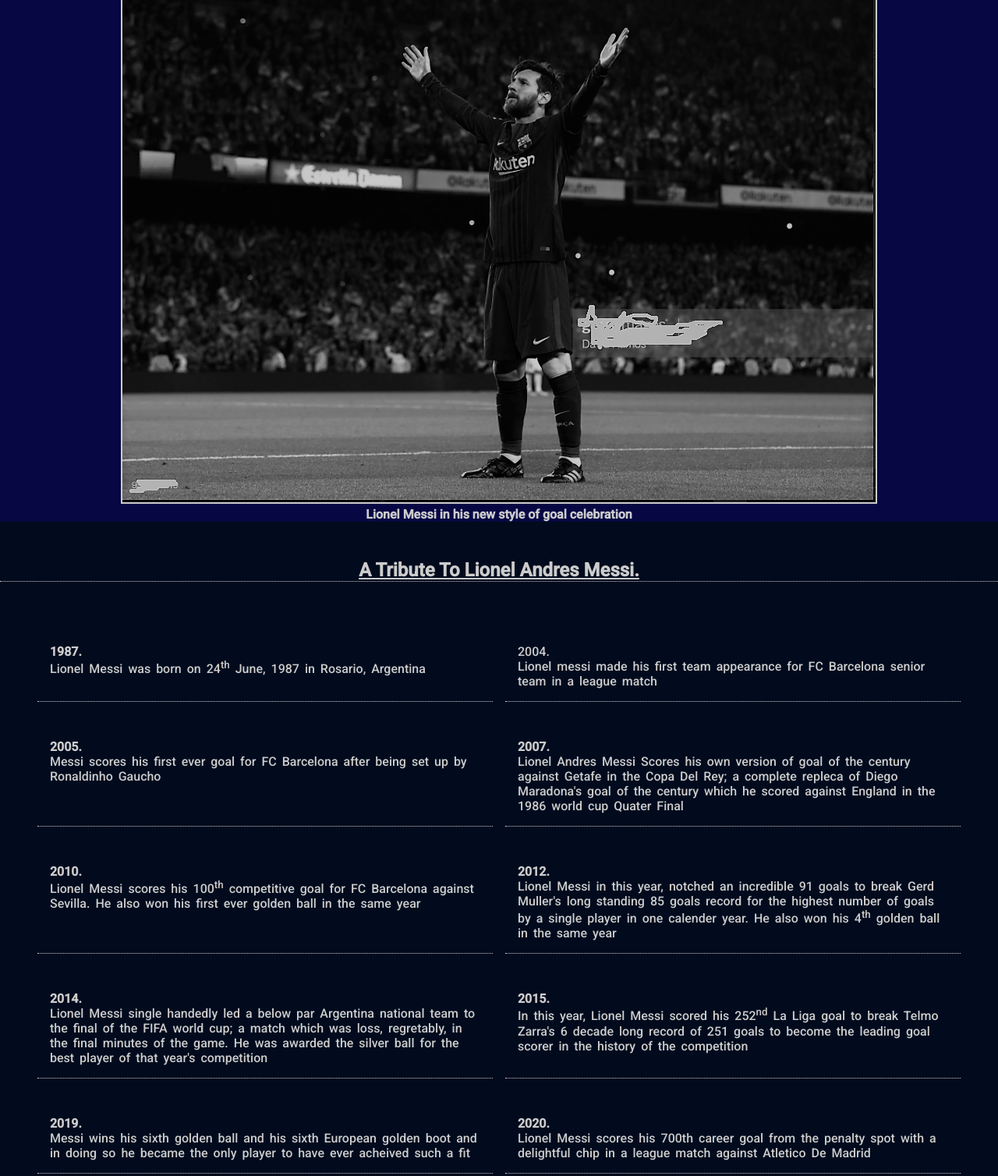
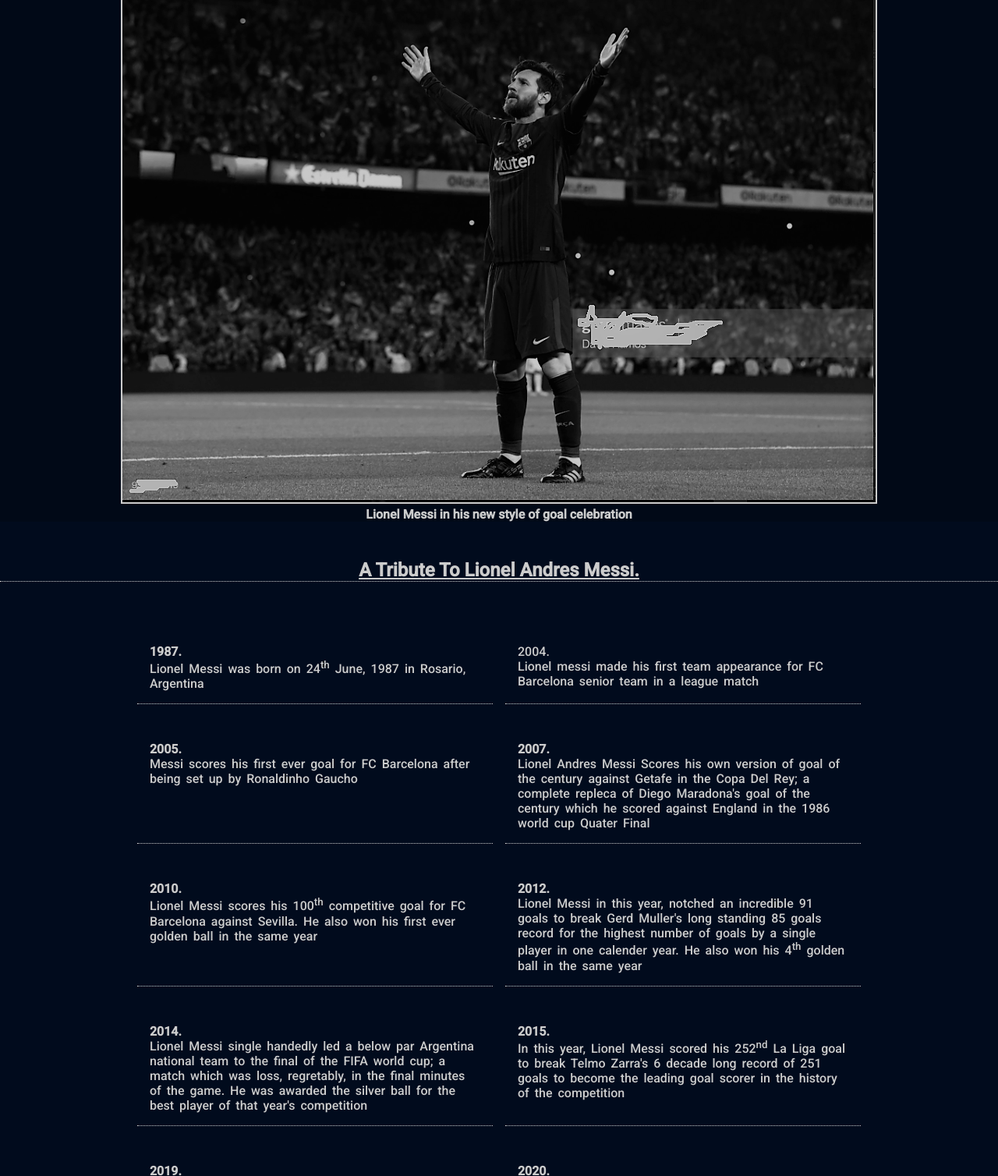
Before and after one commit to Dreal-OK/Leo-Messi-Tribute, a plain HTML site: page index.html in a window 1280 px wide. Shown: the part 88-1596 px from the top of the page at 78% size. Drawn offline with Linux system fonts and the light colour scheme.

Commit message:
updated life timeline styling

```diff
--- a/Styles/style.css
+++ b/Styles/style.css
@@ -22,9 +22,19 @@ body {
 }
 
 #img-div {
-  background: #070744;
+  background: rgba(0, 0, 0, .2);
   padding: 0 1rem;
+  position: relative;
 }
+
+/* #img-div::before {
+  content: '';
+  width: 100%;
+  height: 100%;
+  position: absolute;
+  background: #021f55;
+  z-index: -1;
+} */
 
 #image {
   border: 2px solid #ccc;
@@ -44,8 +54,9 @@ body {
 }
 
 #life-timeline {
-  width: 100%;
-
+  width: 80%;
+  display: block;
+  margin: auto;
 }
 
 #life-timeline .date {
```
